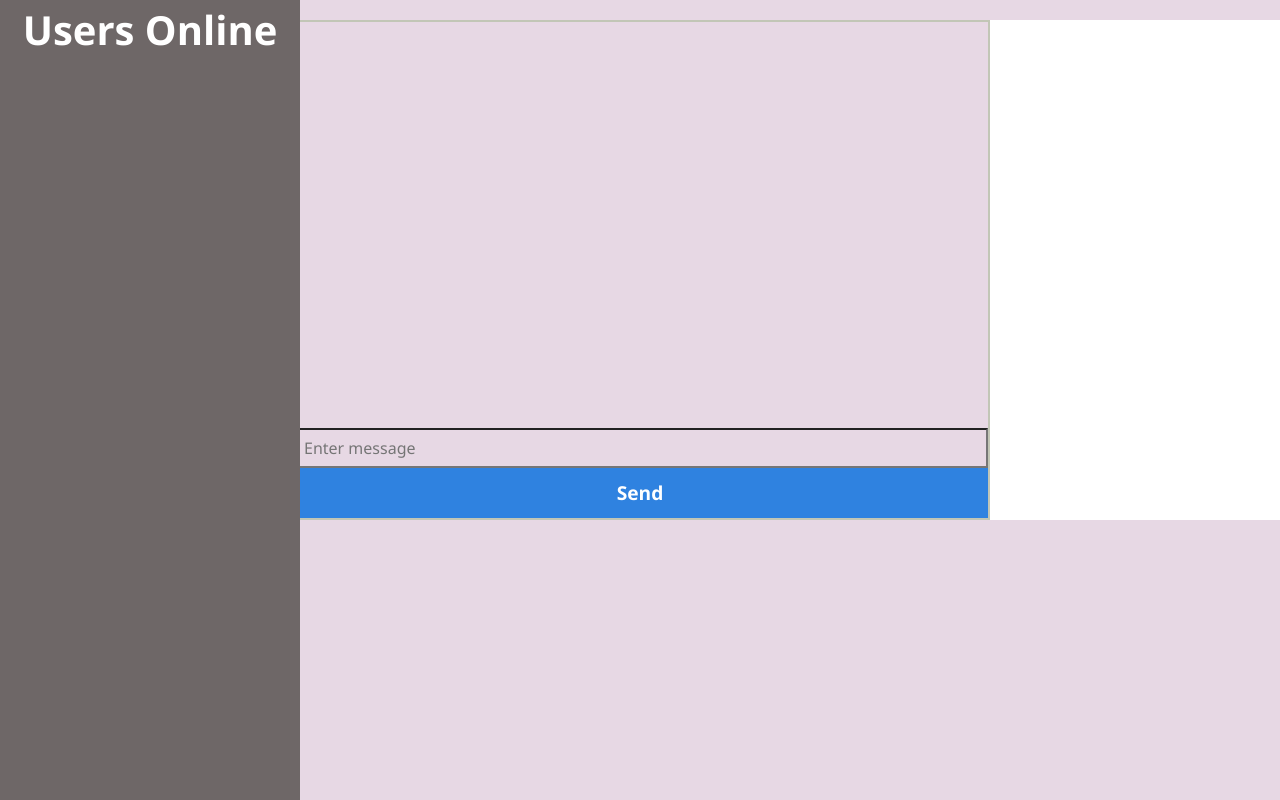
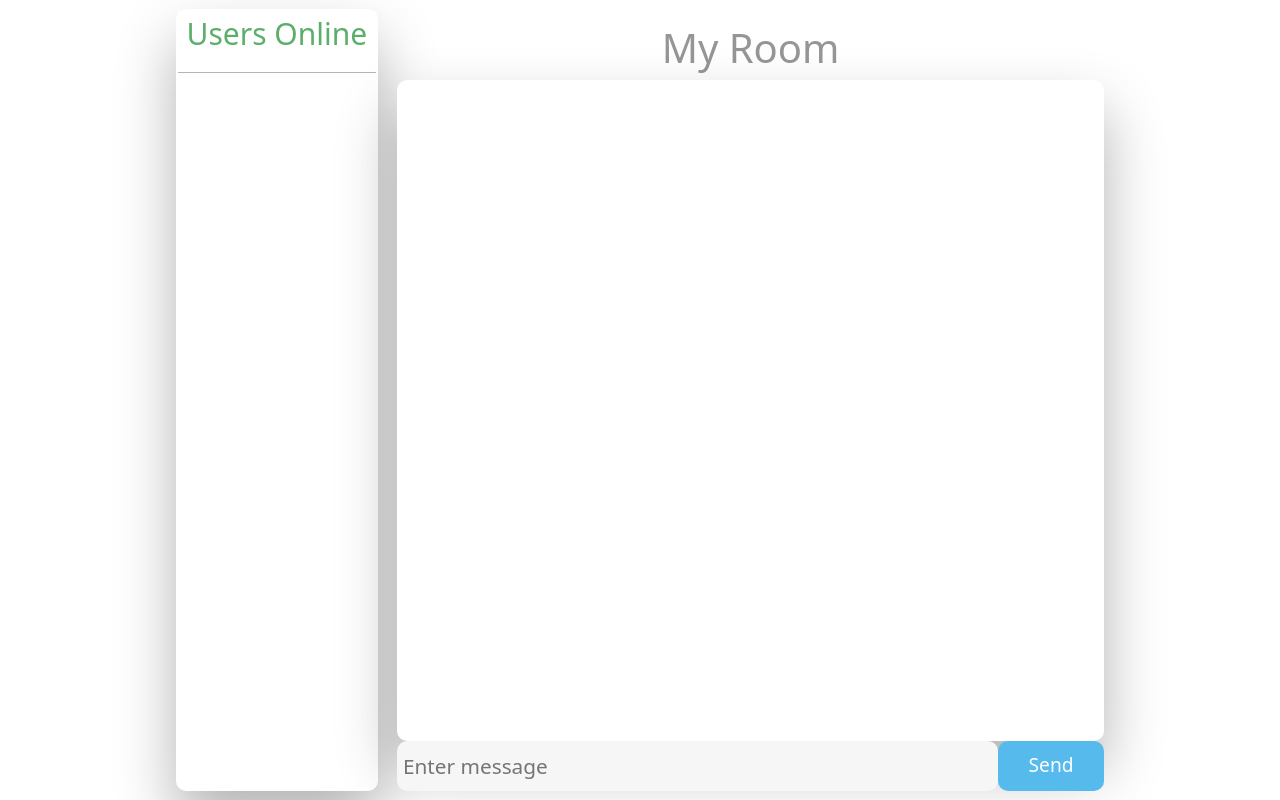
Before and after one commit to Deepank308/cloud_chat, a Flask app: template src/templates/chatroom.html in a window 1280 px wide. Run offline with Flask 2, Linux system fonts and the light colour scheme; the template is opened without the code that fills it, so the values that code supplies are empty; some libraries are stand-ins or nearby versions.

Commit message:
Enhance Chatroom UI :art:

```diff
--- a/src/static/css/chatroom.css
+++ b/src/static/css/chatroom.css
@@ -1,9 +1,59 @@
 * {
     margin: 0;
+    position: relative;
     padding: 0;
     box-sizing: border-box;
-    font-family: 'Segoe UI', Tahoma, Geneva, Verdana, sans-serif;
-    background-color: rgb(231, 216, 228);
+    font-family: system-ui, 'Segoe UI', Tahoma, Geneva, Verdana, sans-serif;
+    background-color: #ffffff;
+}
+
+h1 {
+    text-align: center;
+    margin-top: 15px;
+    color: rgb(0 0 0 / 41%);
+    font-family: inherit;
+}
+
+hr {
+    border-top: 1px solid #adb5bd;
+}
+
+html {
+    background-color: #ffffff;
+    height: 100%;
+}
+
+body {
+    height: 100%;
+    overflow: hidden;
+}
+
+.wrapper {
+    background: transparent;
+    display: flex;
+    align-items: center;
+    flex-direction: row;
+    justify-content: center;
+    width: 100%;
+    height: 100%;
+    padding: 1%;
+}
+
+.chatroom-container {
+    padding: 0% 13%;
+    background-color: #ffffff;
+}
+
+.chat-content {
+    float: right;
+    flex-direction: column;
+    border-radius: 10px;
+}
+
+.users-online-container {
+    border-radius: 10px;
+    width: 30%;
+    float: left;
 }
 
 h1 {
@@ -12,43 +62,91 @@ h1 {
 }
 
 input {
-    width: 100%;
-    height: 40px;
-    text-indent: 10px;
+    border: 0px;
+    border-radius: inherit;
+    font-size: 130%;
+    width: 85%;
+    height: 100%;
+    text-indent: 1%;
+    background: #f6f6f6;
+}
+
+input[type=text]:focus {
+    background-color: #fff;
+    border: 1px solid #d6d6d6;
+}
+
+input[type=text]:placeholder {
+    color: #cccccc;
 }
 
 button {
-    width: 100%;
+    outline: none;
+    width: 15%;
     height: 50px;
-    background-color: #2f82e0;
+    background-color: #56baed;
+    border-radius: inherit;
     color: white;
     font-size: larger;
-    font-weight: bold;
+    font-weight: normal;
     outline: none;
     cursor: pointer;
     border: none;
+    -webkit-transition: all 0.3s ease-in-out;
+    -moz-transition: all 0.3s ease-in-out;
+    -ms-transition: all 0.3s ease-in-out;
+    -o-transition: all 0.3s ease-in-out;
+    transition: all 0.3s ease-in-out;
+}
+
+button:hover {
+    background-color: #39ace7;
+    outline: none;
+}
+
+button:active {
+    outline: none;
+    -moz-transform: scale(0.95);
+    -webkit-transform: scale(0.95);
+    -o-transform: scale(0.95);
+    -ms-transform: scale(0.95);
+    transform: scale(0.95);
+}
+
+*:focus, *:active {
+    outline: none;
 }
 
 .fields {
+    display: flex;
     width: 100%;
+    height: auto;
+    border-radius: inherit;
+    flex-direction: row;
+    align-items: flex-end;
+    padding: inherit;
 }
 
 .window {
+    padding: 0%;
+    border-radius: inherit;
     margin: auto;
-    margin-top: 20px;
-    width: 700px;
-    height: 500px;
-    border: 2px solid #c2c6b6;
+    margin-top: auto;
+    width: inherit;
+    height: 100%;
     display: flex;
     flex-direction: column;
     align-content: space-between;
 }
 
 .chat-message {
+    background-color: #ffffff;
+    border-radius: inherit;
     display: block;
     width: 100%;
     height: 100%;
     overflow: auto;
+    box-shadow: 0 30px 60px 0 rgb(0 0 0 / 30%);
 }
 
 #output,
@@ -57,28 +155,33 @@ button {
 }
 
 .online {
-    height: 100vh;
-    width: 300px;
-    position: absolute;
+    padding: inherit;
+    height: 100%;
+    width: 100%;
+    position: relative;
     left: 0px;
     top: 0px;
-    background-color: rgb(110, 103, 103);
+    background-color: #ffffff;
+    border-radius: 10px;
+    box-shadow: 0 30px 60px 0 rgb(0 0 0 / 30%);
 }
 
 .online .users-online {
-    background-color: rgb(110, 103, 103);
-    color: white;
+    background-color: inherit;
+    color: #008017a3;
     text-align: center;
-    font-size: 40px;
-    font-weight: bolder;
+    font-size: 30px;
+    font-weight: normal;
 }
 
 .users {
-    margin-left: 40px;
-    margin-top: 50px;
+    margin-left: auto;
+    margin-top: auto;
 }
 
 .users p {
-    background-color: rgb(110, 103, 103);
-    color: white;
+    background-color: transparent;
+    color: #212529ba;
+    text-align: center;
+    font-size: 25px;
 }
--- a/src/static/css/main.css
+++ b/src/static/css/main.css
@@ -5,7 +5,7 @@ html {
 }
 
 body {
-    font-family: "Poppins", sans-serif;
+    font-family: system-ui, "Poppins", sans-serif;
     height: 100vh;
 }
 
--- a/src/templates/chatroom.html
+++ b/src/templates/chatroom.html
@@ -9,20 +9,27 @@ Chatroom
 {% endblock %}
 
 {% block main %}
-<h1 class="room-message"></h1>
-<div class="window" style="background-color: rgb(231, 216, 228)">
+<div class="wrapper chatroom-container">
+	<div class="wrapper users-online-container">
+		<div class="online">
+			<p class="users-online">Users Online</p>
+			<hr>
+			<div class="users">
+			</div>
+		</div>
+	</div>
+	<div class="wrapper chat-content">
+		<h1 class="room-message">My Room</h1>
+		<div class="wrapper window">
 			<div class="chat-message">
 				<div id="output"></div>
 				<div id="feedback"></div>
 			</div>
-	<div class='fields'>
+			<div class='wrapper fields'>
 				<input type="text" id="message" placeholder="Enter message">
 				<button id="send">Send</button>
 			</div>
 		</div>
-<div class="online">
-	<p class="users-online">Users Online</p>
-	<div class="users">
 	</div>
 </div>
 <script type="text/javascript" src="/static/chatroom.bundle.js"></script>
--- a/src/templates/js/index.js
+++ b/src/templates/js/index.js
@@ -1,8 +1,10 @@
 import axios from "axios";
 
 /* Export to a new constants.js file */
-const PORT = process.env.PORT || '5000';
-const _baseUrl = `http://localhost:${PORT}`;
+const PORT = '5000';
+const HOST = '127.0.0.1';
+const _baseUrl = `http://${HOST}:${PORT}`;
+// const _baseUrl = 'http://c975670c3424.ngrok.io';
 const _chatroomUrl = `${_baseUrl}/chatroom`;
 const _apiBase = `${_baseUrl}/api`;
 
--- a/src/templates/package.json
+++ b/src/templates/package.json
@@ -5,7 +5,7 @@
   "main": "index.js",
   "scripts": {
     "test": "echo \"Error: no test specified\" && exit 1",
-    "build": "webpack -p --progress --config webpack.config.js",
+    "build": "GENERATE_SOURCEMAP=false webpack -p --progress --config webpack.config.js",
     "dev-build": "webpack --progress -d --config webpack.config.js",
     "watch": "webpack --progress -d --config webpack.config.js --watch"
   },
```
Lines whose indentation alone changed are shown as unchanged.
